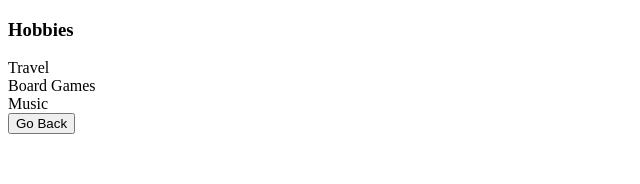
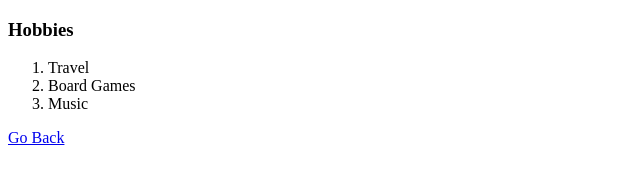
Before and after one commit to Grant996/CV, a plain HTML site: page hobbies.html in a window 1280 px wide. Shown: the whole page, without its empty margins (0-640 px from the left). Drawn offline with Linux system fonts and the light colour scheme.

Commit message:
Update hobbies.html

```diff
--- a/hobbies.html
+++ b/hobbies.html
@@ -6,11 +6,11 @@
   </head>
   <body>
     <h3>Hobbies</h3>
-    <form class="form-hobbies" action="index.html" method="post">
-      <label>Travel</label><br>
-      <label>Board Games</label><br>
-      <label>Music</label><br>
-      <input type="submit" name="" value="Go Back"><br>
-    </form>
+    <ol>
+      <li>Travel</a></li>
+      <li>Board Games</li>
+      <li>Music</li>
+    </ol>
+    <p><a href="index.html">Go Back</a></p>
   </body>
 </html>
```
